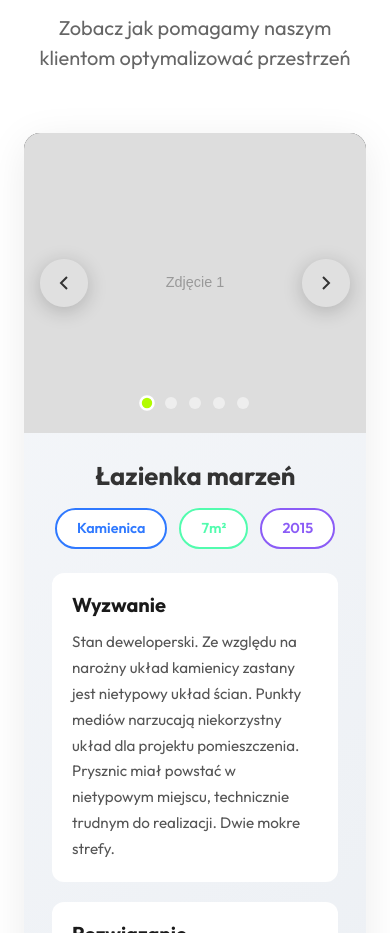
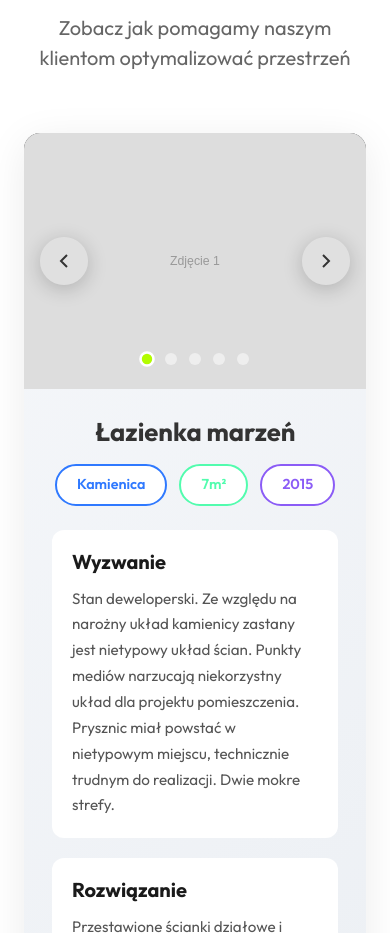
Before and after one commit to kklos-tech/mieszka-T2, a website built with Vite: page index.html in a window 390 px wide. Shown: the part 4661-5594 px from the top of the page. Built offline with nearby package versions, Linux system fonts and the light colour scheme; files whose address does not match are found by name.

Commit message:
Update project gallery aspect ratio

```diff
--- a/style.css
+++ b/style.css
@@ -988,7 +988,7 @@ a {
 .projekt-gallery {
   position: relative;
   width: 100%;
-  height: 500px;
+  aspect-ratio: 4 / 3;
   overflow: hidden;
   background: #333;
   touch-action: pan-y pinch-zoom;
@@ -1305,9 +1305,6 @@ a {
 
 /* Responsive */
 @media (max-width: 1024px) {
-  .projekt-gallery {
-    height: 400px;
-  }
 
   .projekt-info {
     padding: 32px 36px;
@@ -1334,7 +1331,6 @@ a {
   }
 
   .projekt-gallery {
-    height: 300px;
     border-radius: 0;
   }
 
```
